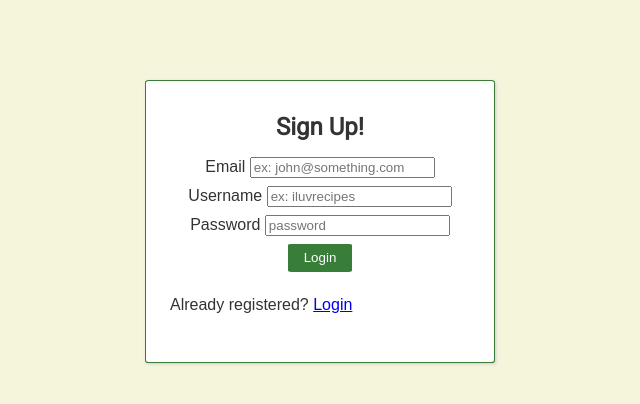
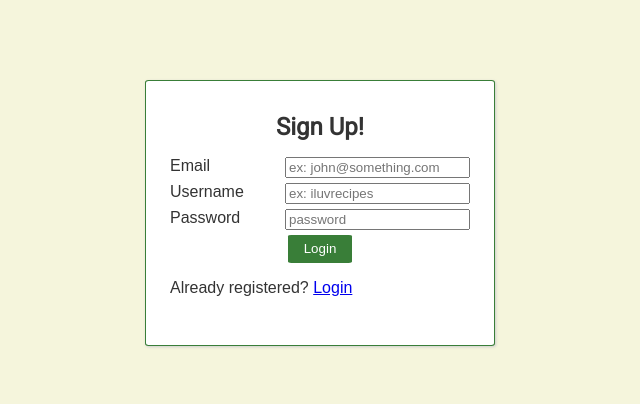
Before and after one commit to coding4tacos/share-recipes, a PHP site: page /Register in a window 1280 px wide. Shown: the part 50-454 px from the top of the page, without its empty margins (320-960 px from the left). Run offline with PHP 8.4, Linux system fonts and the light colour scheme.

Commit message:
build: adding btn styles and fixed the register form

```diff
--- a/style.css
+++ b/style.css
@@ -63,6 +63,17 @@ body {
     }
 }
 
+.input {
+    padding: .4rem 0;
+    border-radius: 5%;
+    border: 2px solid rgba(57, 126, 56, .7);
+}
+
+.input:focus {
+    border: 2px solid rgba(57, 126, 56, 1);
+    outline: none;
+}
+
 
 section,
 main {
@@ -91,8 +102,7 @@ a.btn {
 }
 
 .form-field {
-    padding-bottom: .5rem;
-    text-align: center;
+    margin-bottom: .5rem;
 }
 
 .pad-bottom {
@@ -213,3 +223,8 @@ main.login {
 form.login-form {
     background-color: #fff;
 }
+
+form.login-form input[type="text"],
+form.login-form input[type="password"]{
+    float: right;
+}
--- a/views/IndexView.php
+++ b/views/IndexView.php
@@ -31,8 +31,8 @@ global $data;
             <!-- Add Search form -->
             <h3 class="text-center">Make something delicious tonight!</h3>
             <form class="text-center">
-                <input type="search" placeholder="Ex: lasagna">
-                <input type="submit" value="Search">
+                <input type="search" placeholder="Ex: lasagna" class="input">
+                <input type="submit" value="Search" class="btn">
             </form>
         </div>
     </section>
--- a/views/RegisterView.php
+++ b/views/RegisterView.php
@@ -42,7 +42,7 @@ and open the template in the editor.
                               <label for="password">Password</label>
                               <input type="password" placeholder="password" />
                          </div>
-                         <div class="form-field">
+                         <div class="text-center">
                               <input type="submit" value="Login" class="btn" />
                          </div>
                          <p class="message">Already registered? <a href="login.html">Login</a></p>
```
